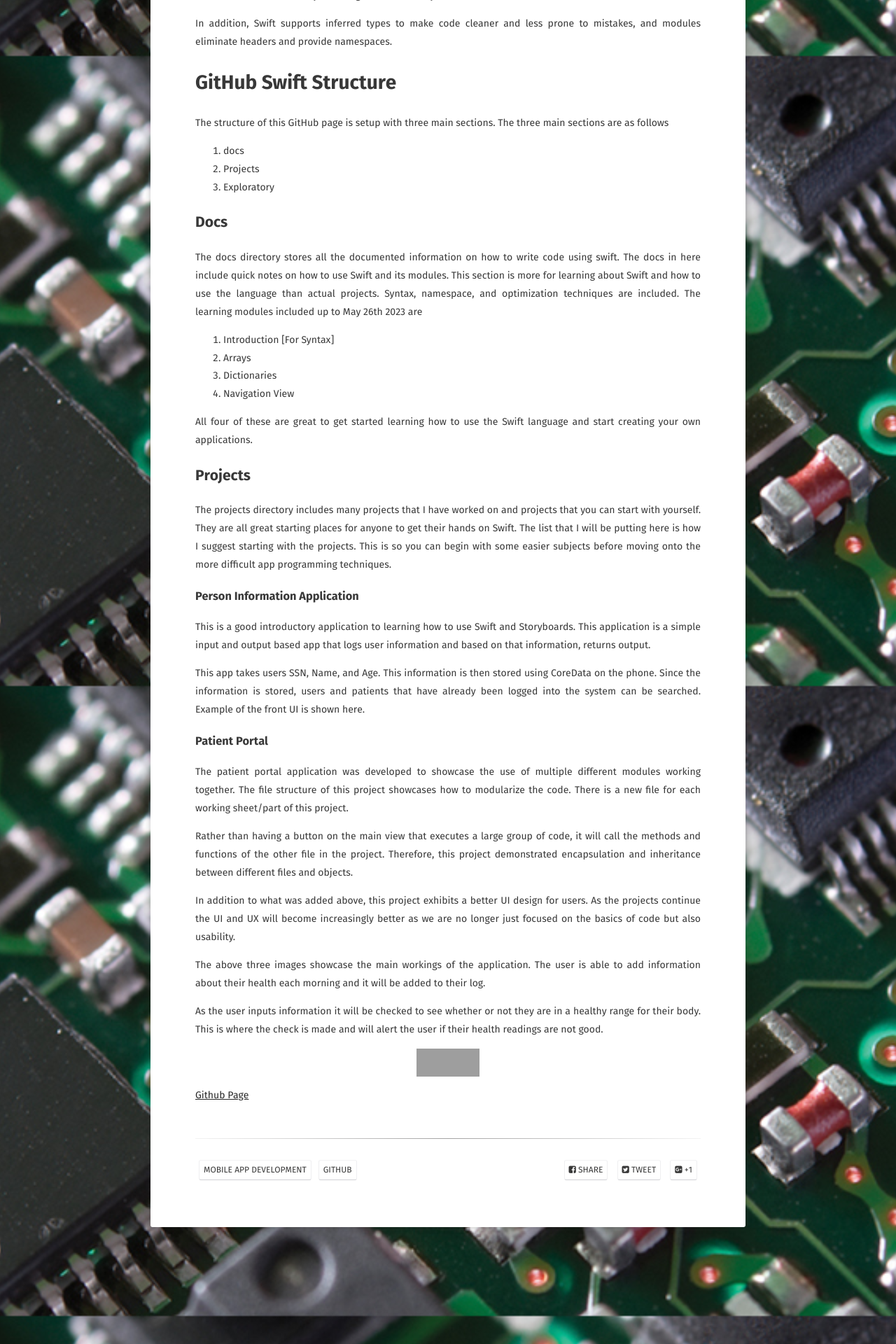
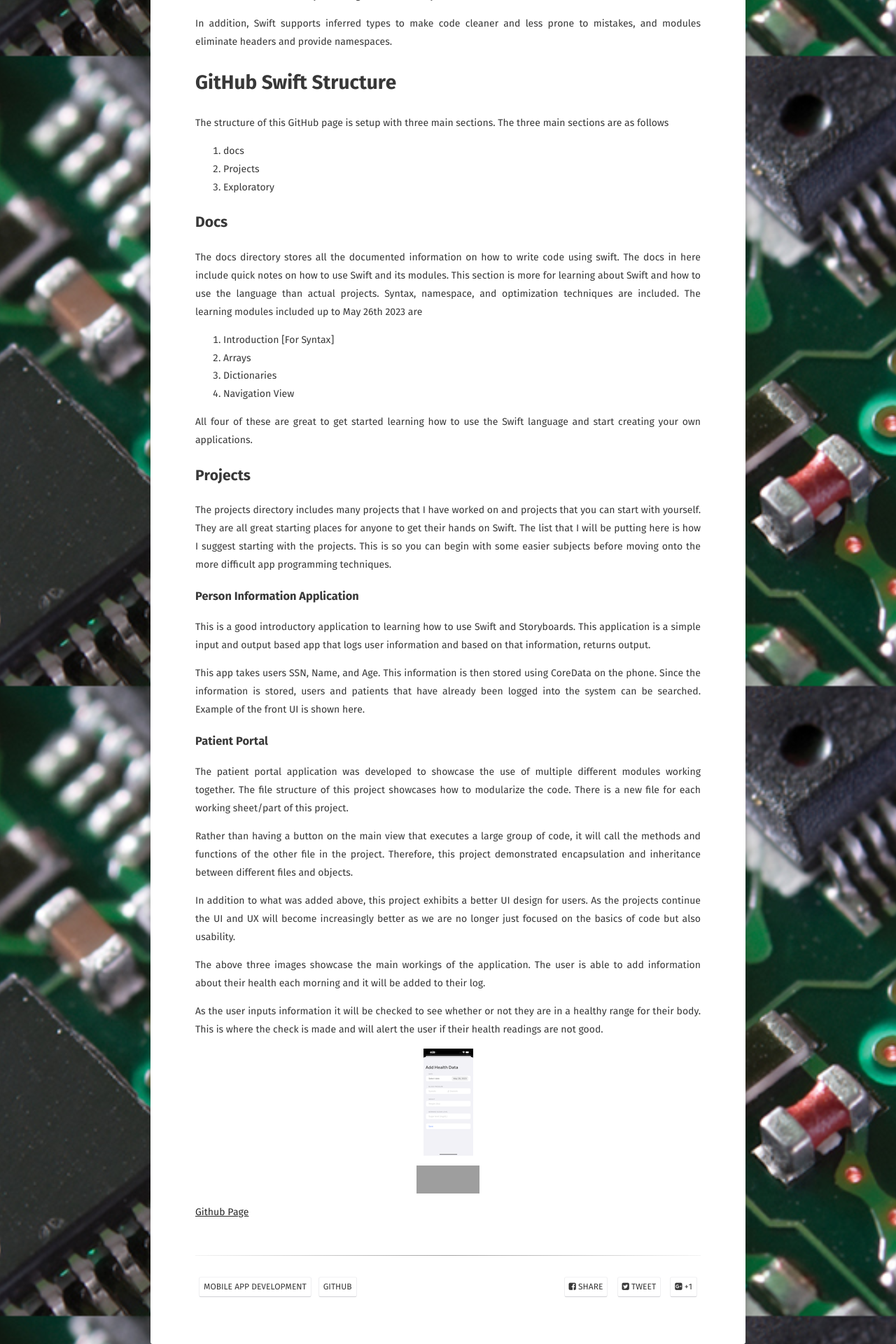
Before and after one commit to Markay12/MarkInfo-Projects, a Jekyll site: the page built from _posts/2023-01-24-swiftprogramming.md, in a window 1280 px wide. Shown: the part 820-2740 px from the top of the page at 70% size. Built offline with Jekyll 4.4.1, drawn with Linux system fonts in a browser that asks for light colours; some web fonts are replaced; grey boxes are pictures that could not be loaded.

Commit message:
Updated image size

```diff
--- a/_posts/2023-01-24-swiftprogramming.md
+++ b/_posts/2023-01-24-swiftprogramming.md
@@ -76,6 +76,7 @@ The above three images showcase the main workings of the application. The user i
 
 As the user inputs information it will be checked to see whether or not they are in a healthy range for their body. This is where the check is made and will alert the user if their health readings are not good.
 
+![Add Health Data Patient Portal Image](../assets/img/swift_apps/PatientPortal_AddHealth.png)
 
 ![Github Commits](https://img.shields.io/github/last-commit/Markay12/SwiftProgramming-Introduction?color=orange&label=Last%20Commit&style=plastic)
 ![Github Contributors](https://img.shields.io/github/contributors/Markay12/SwiftProgramming-Introduction?label=Contributors)
```
Also changed, not shown: assets/img/swift_apps/PatientPortal_AddHealth.png, 1 other file.
